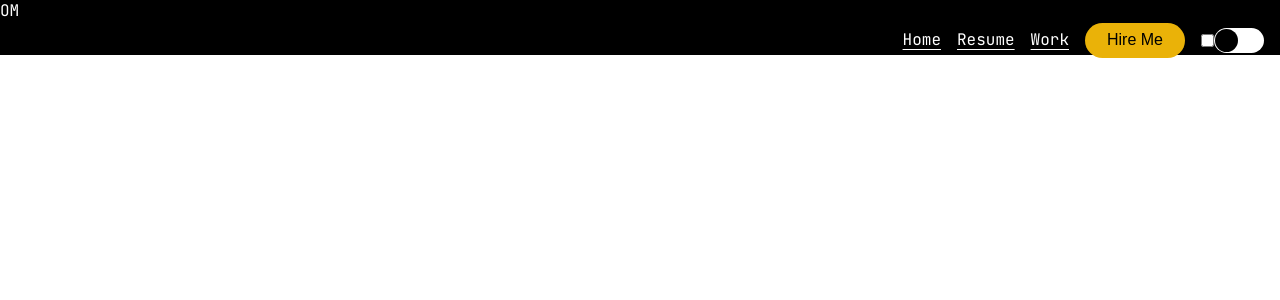
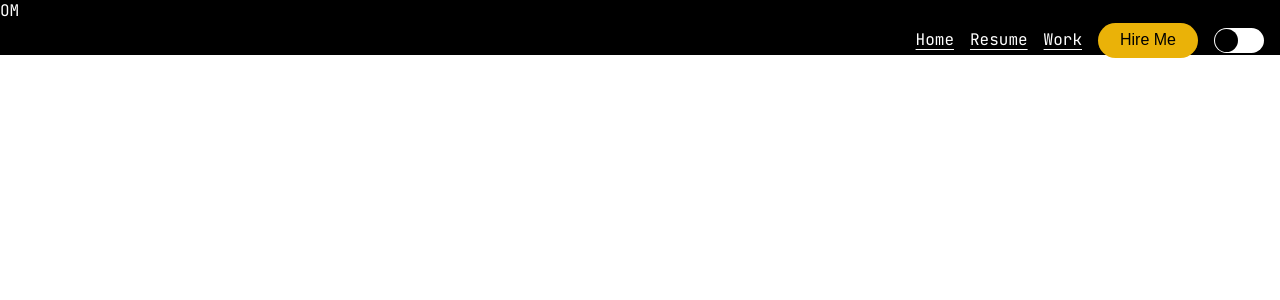
Before and after one commit to yuvahariJ/portfolio, a React (Create React App) app in the folder my-portfolio-app/: page / in a window 1280 px wide. Shown: the top 300 px of the page. Built offline with nearby package versions, Linux system fonts and the light colour scheme.

Commit message:
Task:10 - Updated Button styles

```diff
--- a/my-portfolio-app/src/Components/Buttons/ToggleButton/index.js
+++ b/my-portfolio-app/src/Components/Buttons/ToggleButton/index.js
@@ -7,7 +7,7 @@ const ToggleButton = ({...props}) => {
     return (
         <>
             <div className="container">
-                <input type="checkbox" id="checkButton" onChange={onChange} />
+                <input className={`visually-hidden`} type="checkbox" id="checkButton" onChange={onChange} />
                 <label for="checkButton" className="button"></label>
             </div>
         </>
```
